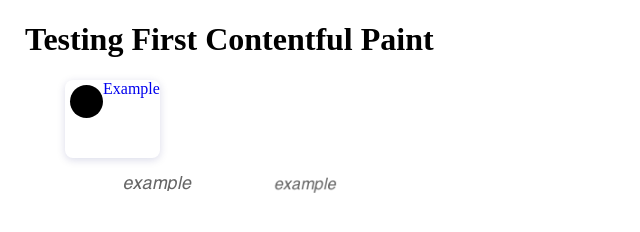
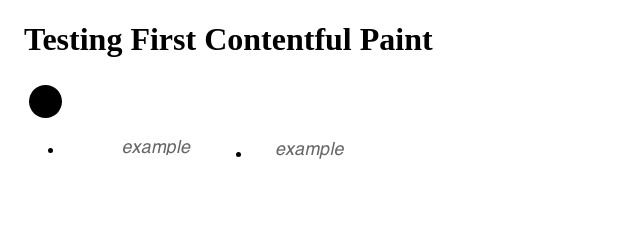
Before and after one commit to tannerhodges/core-web-vitals, a website: page fcp/index.html in a window 1280 px wide. Shown: the whole page, without its empty margins (0-640 px from the left). Drawn offline with Linux system fonts and the light colour scheme.

Commit message:
Where is your god now?

```diff
--- a/fcp/index.html
+++ b/fcp/index.html
@@ -1,5 +1,5 @@
 <!DOCTYPE html>
-<html lang="en" class="no-js">
+<html lang="en">
 <head>
   <meta charset="UTF-8">
   <meta name="viewport" content="width=device-width, initial-scale=1.0">
@@ -9,44 +9,45 @@
   <meta name="description" content="">
   <meta name="robots" content="noindex, nofollow">
 
-  <!-- Scripts -->
-  <script>document.documentElement.className = document.documentElement.className.replace(/no-js/g, 'js');</script>
-  <script>function loadJS(c,e){var n=document.createElement("script");n.src=c,n.async=e,document.head.appendChild(n)}</script>
-  <script>loadJS("./dist/js/jquery.min.js");</script>
-  <!-- <style>.is-loading [hide-while-loading] { opacity: 0 !important; }</style> -->
-  <script>
-    var doc = document.documentElement;
-    doc.className += ' is-loading';
-    setTimeout(function () { doc.className = doc.className.replace(/ ?is-loading/g, ''); }, 3000);
-    loadJS("./dist/js/script.js");
-  </script>
+  <!-- Styles -->
+  <style>
+    html {
+      box-sizing: border-box;
+    }
 
-  <!-- Styles -->
-  <link rel="stylesheet" href="./dist/css/style.css">
+    *,
+    ::after,
+    ::before {
+      box-sizing: inherit;
+    }
+
+    .container {
+      padding-right: 1rem;
+      padding-left: 1rem;
+    }
+
+    .scrollable {
+      display: flex;
+      overflow: auto;
+    }
+  </style>
 </head>
-<body hide-while-loading>
+<body>
   <div class="container">
     <h1>Testing First Contentful Paint</h1>
-    <ul class="u-display-flex u-padding-0 u-list-style-none">
+
+    <svg width="38" height="38" viewBox="0 0 38 38" xmlns="http://www.w3.org/2000/svg">
+      <circle cx="21.5" cy="21.5" r="16.5" />
+    </svg>
+
+    <ul class="scrollable">
       <li>
-        <a class="box-link u-display-flex" href="#">
-          <svg width="38" height="38" viewBox="0 0 38 38" xmlns="http://www.w3.org/2000/svg">
-            <circle cx="21.5" cy="21.5" r="16.5" />
-          </svg>
-          <span>Example</span>
-        </a>
+        <img alt="" src="./dist/images/188x17.png">
+      </li>
+      <li>
+        <img alt="" src="./dist/images/114x21.png">
       </li>
     </ul>
-    <div class="u-position-relative">
-      <ul class="featured-images u-display-flex u-padding-0 u-list-style-none u-fix-overflow-scroll">
-        <li class="u-flex-none">
-          <img class="featured-images__image" alt="" src="./dist/images/188x17.png">
-        </li>
-        <li class="u-flex-none">
-          <img class="featured-images__image" alt="" src="./dist/images/114x21.png">
-        </li>
-      </ul>
-    </div>
   </div>
 </body>
 </html>
```
Also changed, not shown: fcp/opacity.html (+34 -32 lines), fcp/visibility.html (+36 -33 lines), fcp/dist/css/style.css.
